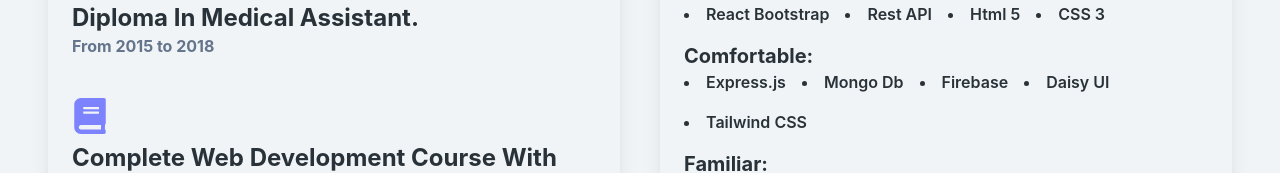
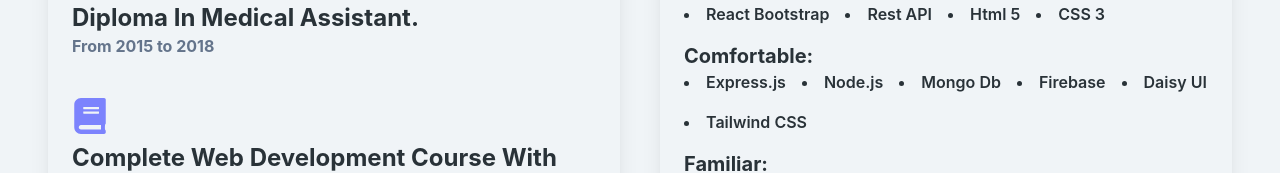
Before and after one commit to forhadmia1/my_protfolio, a React (Create React App) app: page /about in a window 1280 px wide. Shown: the part 927-1100 px from the top of the page. Built offline with nearby package versions, Linux system fonts and the light colour scheme.

Commit message:
about update

```diff
--- a/src/pages/About/Skills.js
+++ b/src/pages/About/Skills.js
@@ -41,6 +41,7 @@ const Skills = () => {
                         <h2 className='text-xl font-bold '>Comfortable:</h2>
                         <ul className='flex list-disc gap-4 list-inside flex-wrap font-semibold'>
                             <li>Express.js</li>
+                            <li>Node.js</li>
                             <li>Mongo Db</li>
                             <li>Firebase</li>
                             <li>Daisy UI</li>
```
